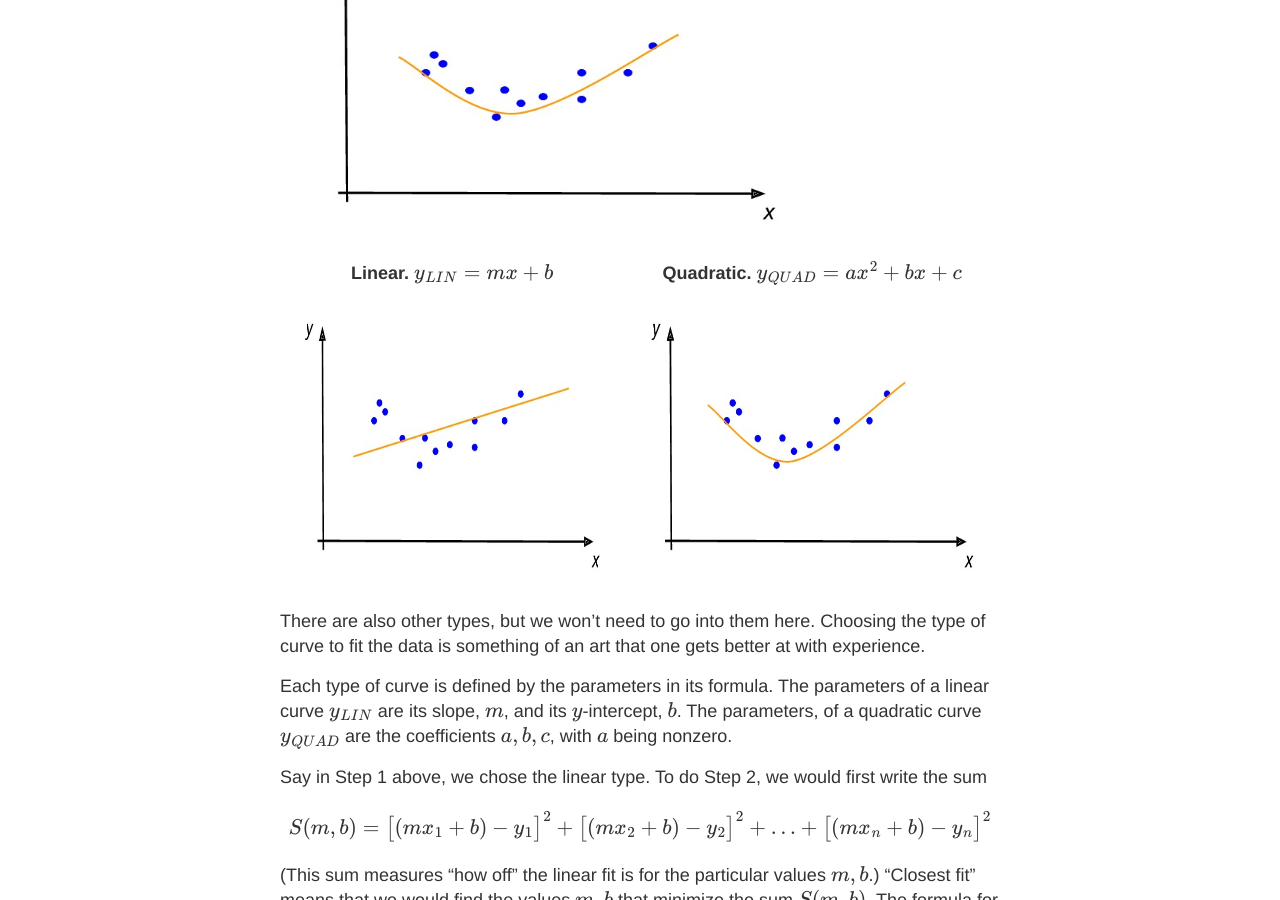
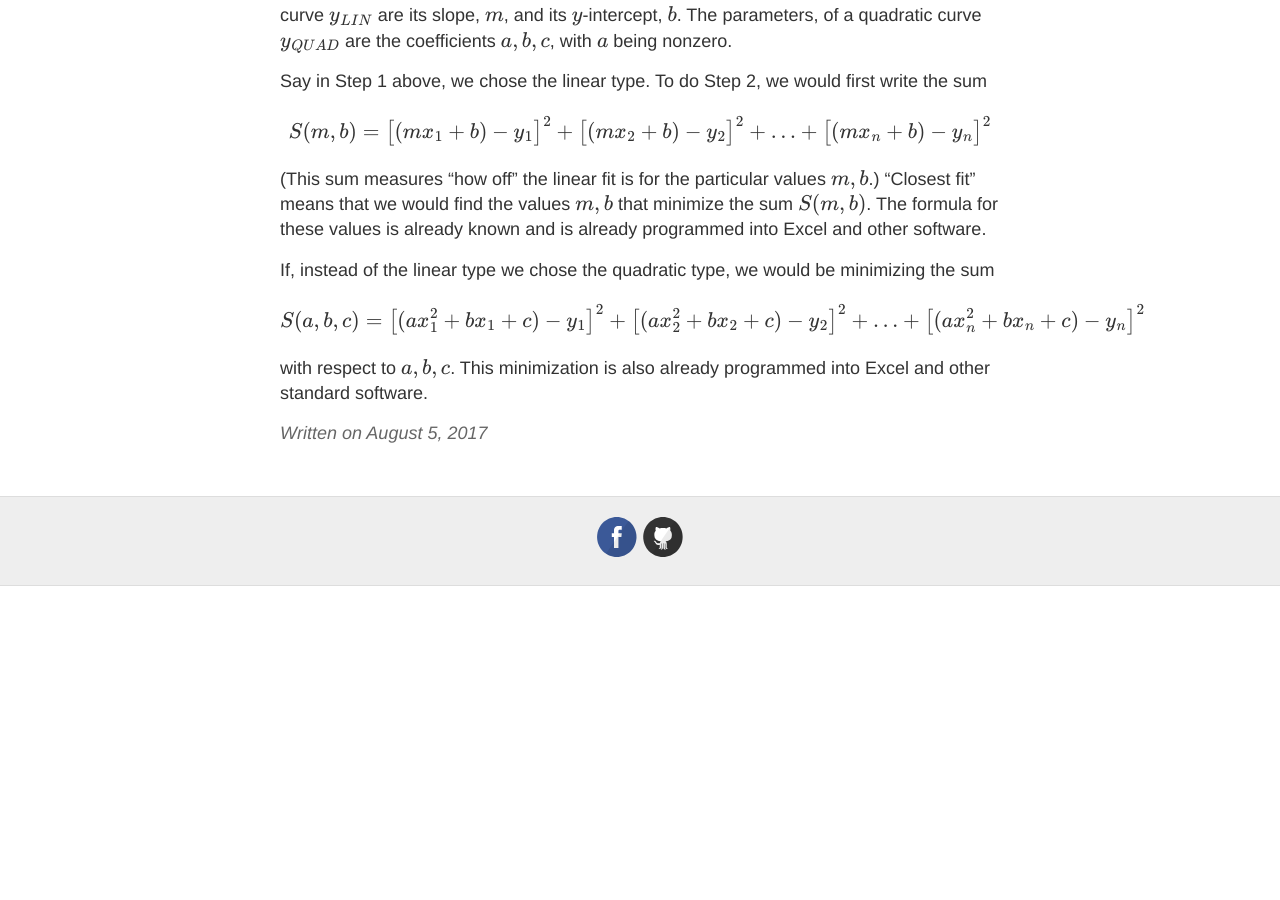
Before and after one commit to datacompass/datacompass.github.io, a Jekyll site: the page built from _posts/2017-8-5-Regression.md, in a window 1280 px wide and 900 px high, scrolled down 1351 px. Built offline with Jekyll 4.4.1, drawn with Linux system fonts in a browser that asks for light colours; formulas are drawn with MathJax 3; after the commit the page ends 1937 px from its top, so only the background shows below that.

Commit message:
Update 2017-8-5-Regression.md

```diff
--- a/_posts/2017-8-5-Regression.md
+++ b/_posts/2017-8-5-Regression.md
@@ -21,13 +21,9 @@ We will explain these below.
 
 As you might have guessed, there are different types of curves.  Two examples are:
 
-<b>Linear.</b> $ y_{LIN} = mx + b $    ![linear fit]({{ site.url }}/images/data-sample-linear-fit-notional.jpg){:height="300px"}
-
-<b>Quadratic.</b> $ y_{QUAD} = a x^2 + b x + c $     ![quadratic fit]({{ site.url }}/images/data-sample-quadratic-fit-notional.jpg){:height="300px"}
-
 | <b>Linear.</b> $ y_{LIN} = mx + b $ | <b>Quadratic.</b> $ y_{QUAD} = a x^2 + b x + c $  |
 |---|---|
-|![linear fit]({{ site.url }}/images/data-sample-linear-fit-notional.jpg){:height="300px"}| ![quadratic fit]({{ site.url }}/images/data-sample-quadratic-fit-notional.jpg){:height="300px"}|
+|![linear fit]({{ site.url }}/images/data-sample-linear-fit-notional.jpg){:height="300px" width = "350px"} | ![quadratic fit]({{ site.url }}/images/data-sample-quadratic-fit-notional.jpg){:height="300px"}|
 
 
 
```
